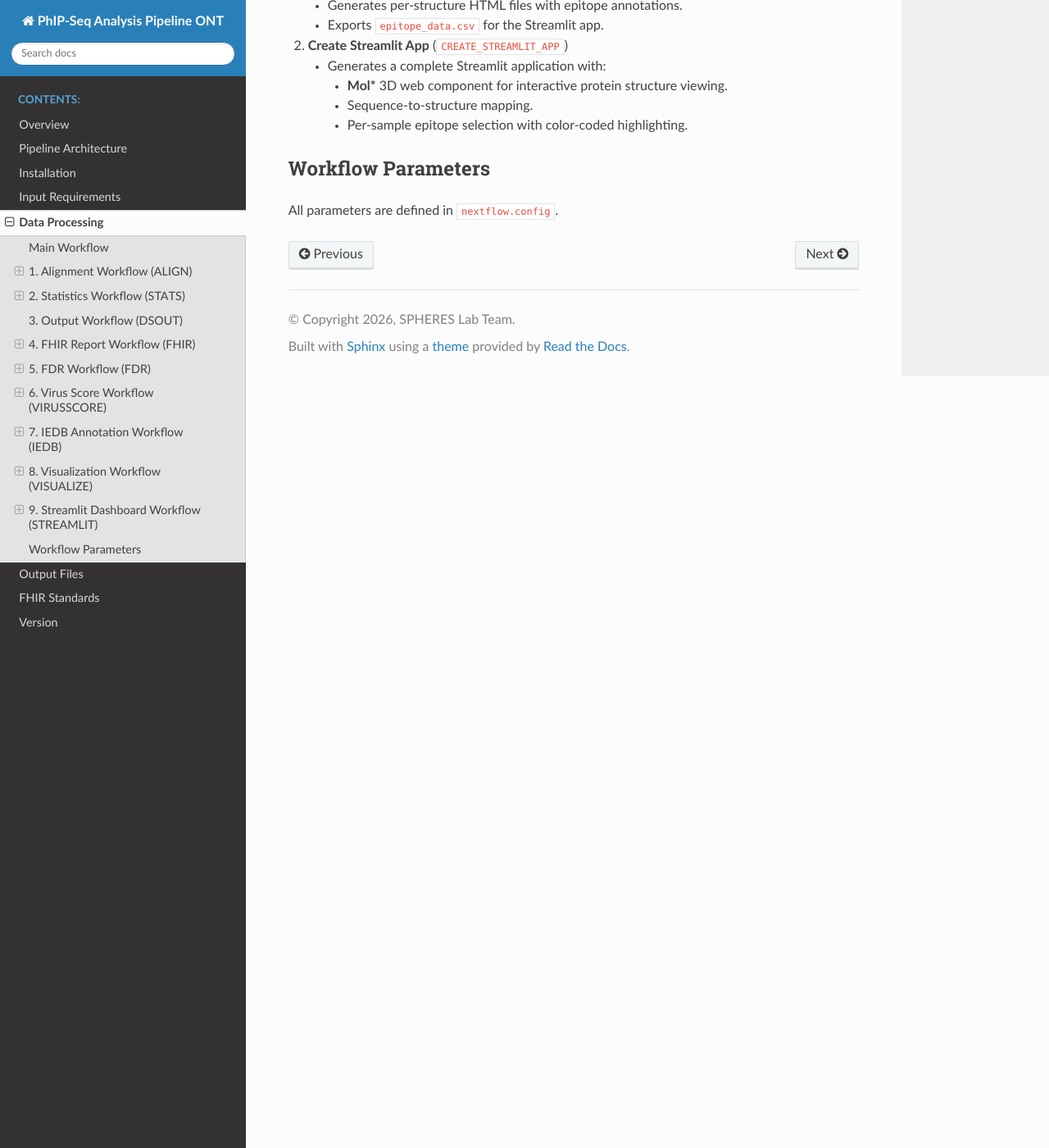
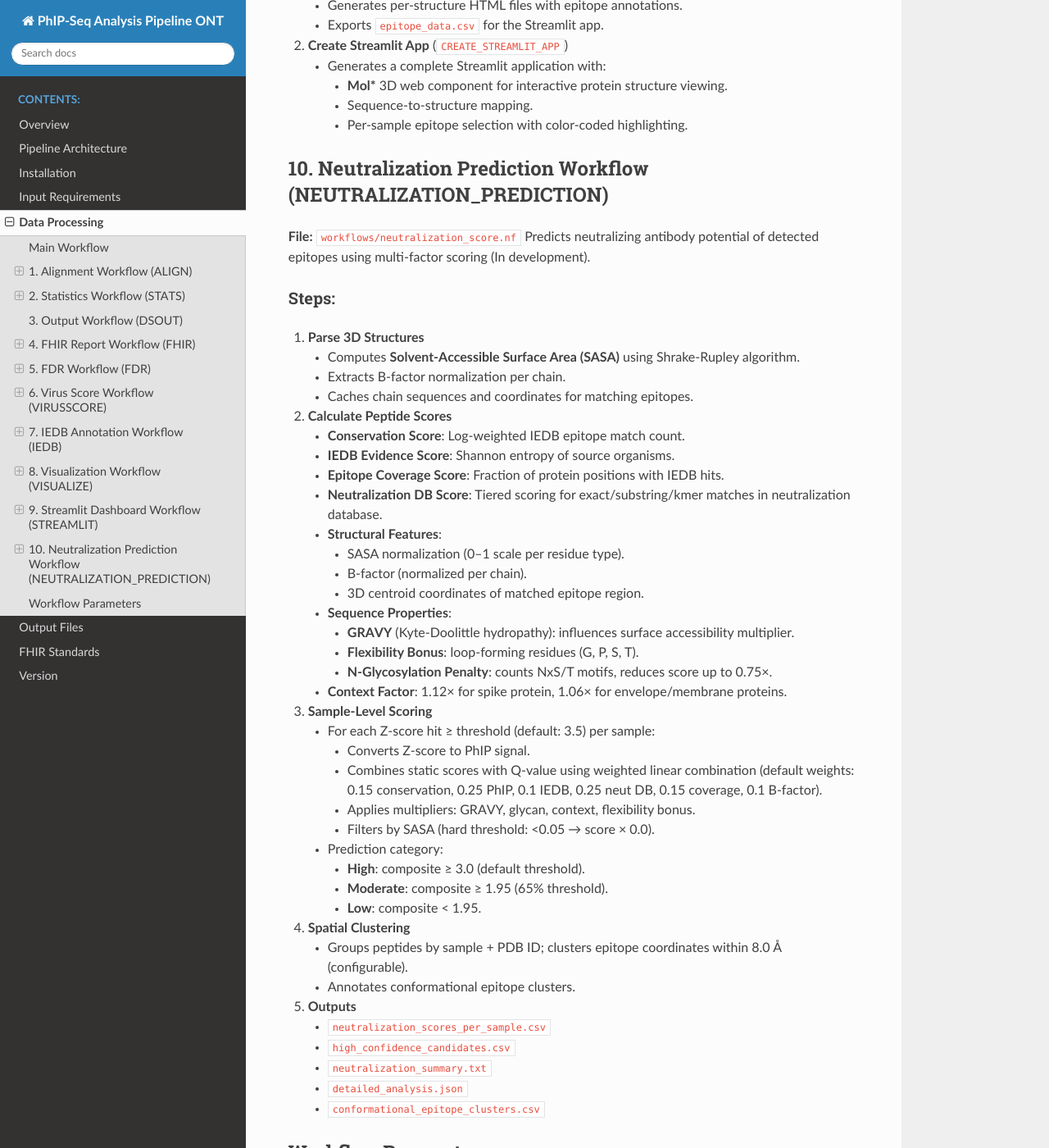
Before and after one commit to robind1/phipseq-pipeline-docs, a Sphinx documentation site: the page built from docs/source/components.md, in a window 1280 px wide and 1400 px high, scrolled down 4366 px. Shown: the whole window at 82% size. Built offline with Sphinx 7.4.7 and the Read the Docs theme 3.1.0, drawn with Linux system fonts in a browser that asks for light colours.

Commit message:
Update components.md

```diff
--- a/docs/source/components.md
+++ b/docs/source/components.md
@@ -142,5 +142,47 @@ Creates an interactive 3D protein visualization web application.
      - Sequence-to-structure mapping.
      - Per-sample epitope selection with color-coded highlighting.
 
+## 10. Neutralization Prediction Workflow (NEUTRALIZATION_PREDICTION)
+**File:** `workflows/neutralization_score.nf`
+Predicts neutralizing antibody potential of detected epitopes using multi-factor scoring (In development).
+### Steps:
+1. **Parse 3D Structures**
+   - Computes **Solvent-Accessible Surface Area (SASA)** using Shrake-Rupley algorithm.
+   - Extracts B-factor normalization per chain.
+   - Caches chain sequences and coordinates for matching epitopes.
+2. **Calculate Peptide Scores**
+   - **Conservation Score**: Log-weighted IEDB epitope match count.
+   - **IEDB Evidence Score**: Shannon entropy of source organisms.
+   - **Epitope Coverage Score**: Fraction of protein positions with IEDB hits.
+   - **Neutralization DB Score**: Tiered scoring for exact/substring/kmer matches in neutralization database.
+   - **Structural Features**:
+     - SASA normalization (0–1 scale per residue type).
+     - B-factor (normalized per chain).
+     - 3D centroid coordinates of matched epitope region.
+   - **Sequence Properties**:
+     - **GRAVY** (Kyte-Doolittle hydropathy): influences surface accessibility multiplier.
+     - **Flexibility Bonus**: loop-forming residues (G, P, S, T).
+     - **N-Glycosylation Penalty**: counts NxS/T motifs, reduces score up to 0.75×.
+   - **Context Factor**: 1.12× for spike protein, 1.06× for envelope/membrane proteins.
+4. **Sample-Level Scoring**
+   - For each Z-score hit ≥ threshold (default: 3.5) per sample:
+     - Converts Z-score to PhIP signal.
+     - Combines static scores with Q-value using weighted linear combination (default weights: 0.15 conservation, 0.25 PhIP, 0.1 IEDB, 0.25 neut DB, 0.15 coverage, 0.1 B-factor).
+     - Applies multipliers: GRAVY, glycan, context, flexibility bonus.
+     - Filters by SASA (hard threshold: <0.05 → score × 0.0).
+   - Prediction category:
+     - **High**: composite ≥ 3.0 (default threshold).
+     - **Moderate**: composite ≥ 1.95 (65% threshold).
+     - **Low**: composite < 1.95.
+5. **Spatial Clustering**
+   - Groups peptides by sample + PDB ID; clusters epitope coordinates within 8.0 Å (configurable).
+   - Annotates conformational epitope clusters.
+6. **Outputs**
+   - `neutralization_scores_per_sample.csv`
+   - `high_confidence_candidates.csv`
+   - `neutralization_summary.txt`
+   - `detailed_analysis.json`
+   - `conformational_epitope_clusters.csv`
+
 ## Workflow Parameters
 All parameters are defined in `nextflow.config`.
```
